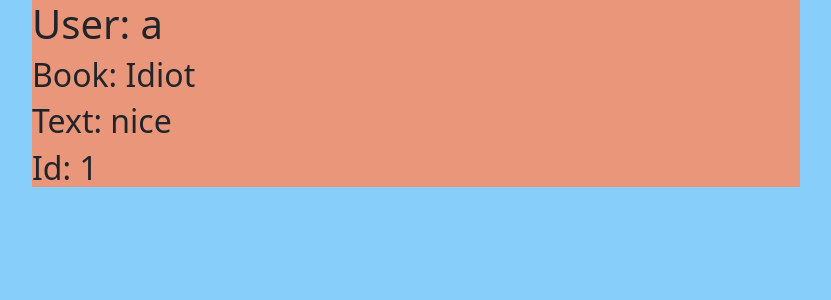
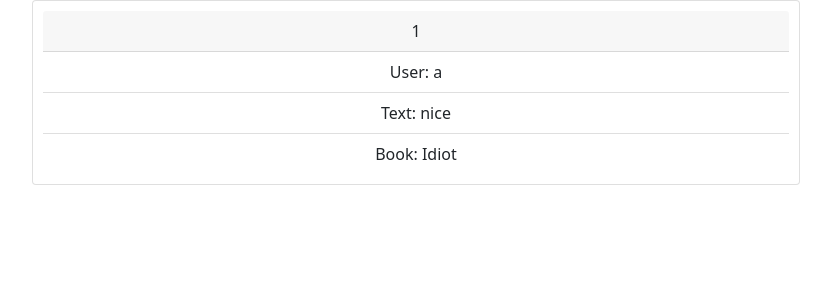
Before and after one commit to mashaBurdo/django-tutorial, a Django app: page /app/review_detail/1/ in a window 1280 px wide. Shown: the top 300 px of the page, without its empty margins (224-1055 px from the left). Run offline with Django 4.2, Linux system fonts and the light colour scheme; data comes from the database, SQL or seed files in the repository; both versions use the stored data as it was after the commit.

Commit message:
styles applied

```diff
--- a/django_tutorial/static/styles.css
+++ b/django_tutorial/static/styles.css
@@ -1,14 +1,29 @@
 body {
-    background-color: lightskyblue;
+    /*background-color: lightskyblue;*/
 }
 .main {
-    background-color: darksalmon;
+    /*background-color: darksalmon;*/
     width: 60%;
     margin: 0 auto;
 }
 .review {
-    background-color: burlywood;
+    /*background-color: burlywood;*/
     text-align: center;
     padding: 10px;
     margin-bottom: 10px;
 }
+textarea {
+    height: 80px;
+}
+.book-form input, .book-form textarea{
+    /*background-color: gold;*/
+    margin: 10px auto;
+    display: block;
+    width: 80%;
+
+}
+.book-form label {
+    width: 80%;
+    margin: 0 auto;
+    display:block;
+}
--- a/django_tutorial/templates/base.html
+++ b/django_tutorial/templates/base.html
@@ -5,7 +5,7 @@
     <link href="https://cdn.jsdelivr.net/npm/bootstrap@5.1.3/dist/css/bootstrap.min.css" rel="stylesheet" integrity="sha384-1BmE4kWBq78iYhFldvKuhfTAU6auU8tT94WrHftjDbrCEXSU1oBoqyl2QvZ6jIW3" crossorigin="anonymous">
     <link rel="stylesheet" href="{% static 'styles.css' %}">
     <meta charset="UTF-8">
-    <title>Index</title>
+    <title>Books</title>
 </head>
 <body>
 <div class="main">
--- a/django_tutorial/templates/book_form.html
+++ b/django_tutorial/templates/book_form.html
@@ -1,6 +1,6 @@
 {% extends 'base.html'%}
 {%block content%}
-<form action="/app/add_book/" method="post">
+<form action="/app/add_book/" method="post" class="book-form">
     {% csrf_token %}
     {{ form }}
     <input type="submit" value="Submit">
--- a/django_tutorial/templates/review_detail.html
+++ b/django_tutorial/templates/review_detail.html
@@ -1,7 +1,13 @@
 {% extends 'base.html'%}
 {%block content%}
-<h1>User: {{review.user}}</h1>
-<h2>Book: {{review.book}}</h2>
-<h2>Text: {{review.text}}</h2>
-<h2>Id: {{review.id}}</h2>
+    <div class="review card">
+      <div class="card-header">
+        {{review.id}}
+      </div>
+      <ul class="list-group list-group-flush">
+        <li class="list-group-item">User: {{review.user}}</li>
+        <li class="list-group-item">Text: {{review.text}}</li>
+        <li class="list-group-item">Book: {{review.book}}</li>
+      </ul>
+    </div>
 {% endblock %}
--- a/django_tutorial/templates/review_list.html
+++ b/django_tutorial/templates/review_list.html
@@ -7,7 +7,7 @@
       </div>
       <ul class="list-group list-group-flush">
         <li class="list-group-item">User: {{review.user}}</li>
-        <li class="list-group-item">{{review.text}}</li>
+        <li class="list-group-item">Text: {{review.text}}</li>
         <li class="list-group-item">Book: {{review.book}}</li>
       </ul>
     </div>
```
Also changed, not shown: django_tutorial/templates/book_detail.html (+10 -3 lines), django_tutorial/templates/book_list.html (+10 -3 lines), django_tutorial/db.sqlite3.
